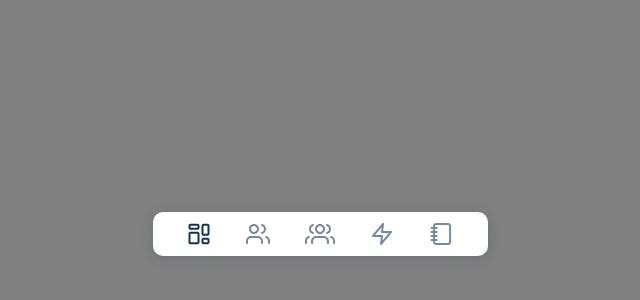
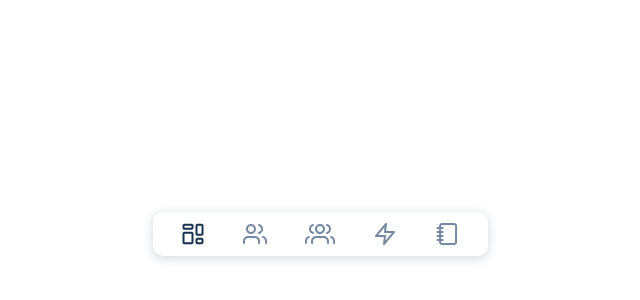
Before and after one commit to DerElchausdemAll/Students_App, a plain HTML site: page public/design/nav.html in a window 1280 px wide. Shown: the part 524-824 px from the top of the page, without its empty margins (320-960 px from the left). Drawn offline with Linux system fonts and the light colour scheme; files whose address does not match are found by name.

Commit message:
refactored Nav Button positioning

```diff
--- a/public/css/nav.css
+++ b/public/css/nav.css
@@ -12,7 +12,7 @@
 
 .test {
 	display: flex;
-	background: grey;
+	background: white;
 	justify-content: center;
 	align-items: center;
 }
@@ -31,13 +31,14 @@
 	flex-direction: row;
 	list-style: none;
 	background: var(--white);
-	justify-content: space-evenly;
+	justify-content: space-between; /* space-evenly */
 	align-items: center;
 	box-shadow: 0px 2px 11px rgba(25, 50, 81, 0.203238);
 	border-radius: 10px;
 	margin-top: 100vh;
 	margin-bottom: 20px;
-	padding-left: 0;
+	padding-left: 28px;
+	padding-right: 29px;
 	bottom: 0;
 	width: 335px;
 	height: 44px;
@@ -48,5 +49,8 @@
 	.nav__ul {
 		width: 240px;
 		height: 35px;
+		justify-content: space-evenly;
+		padding-left: 0;
+		padding-right: 0;
 	}
 }
```
